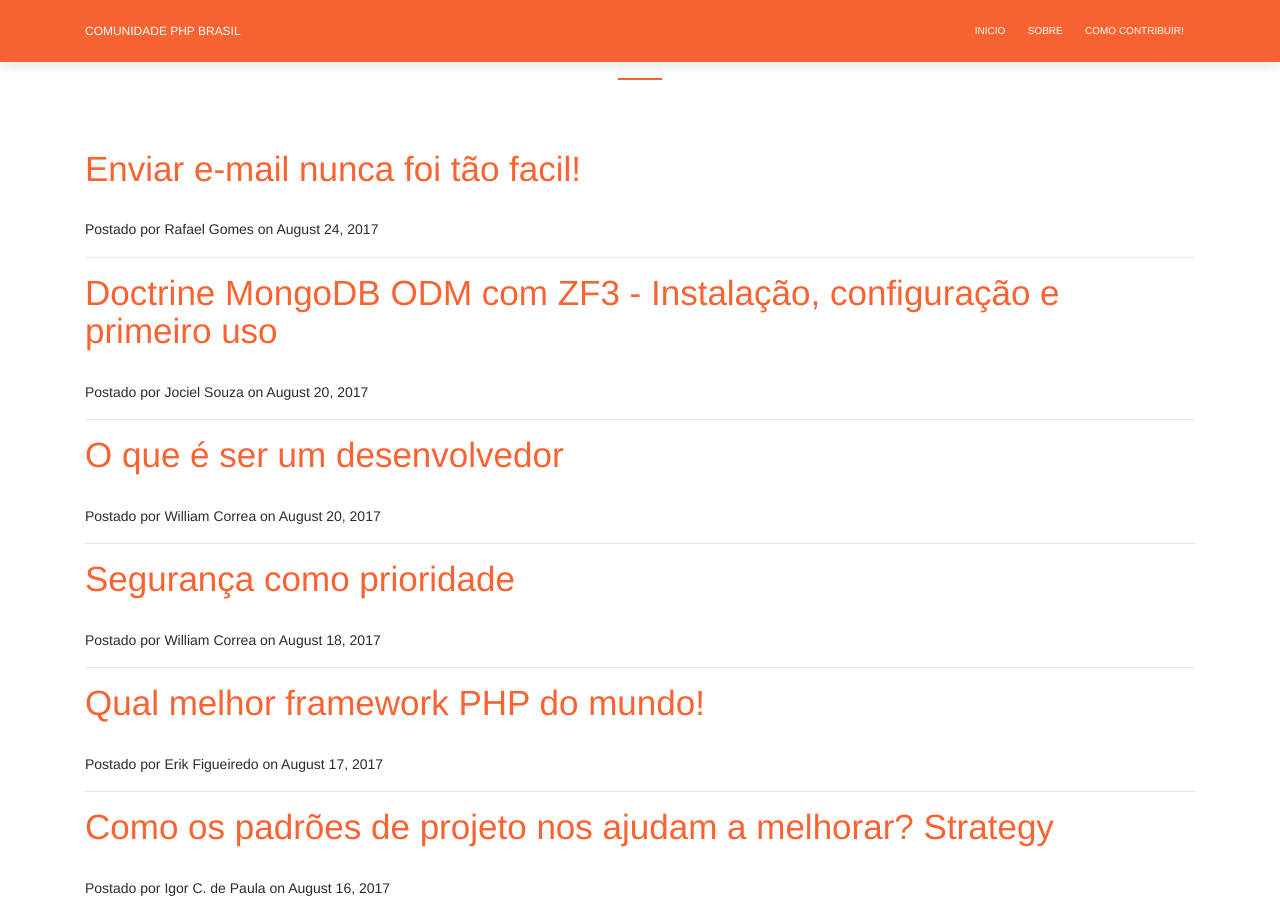
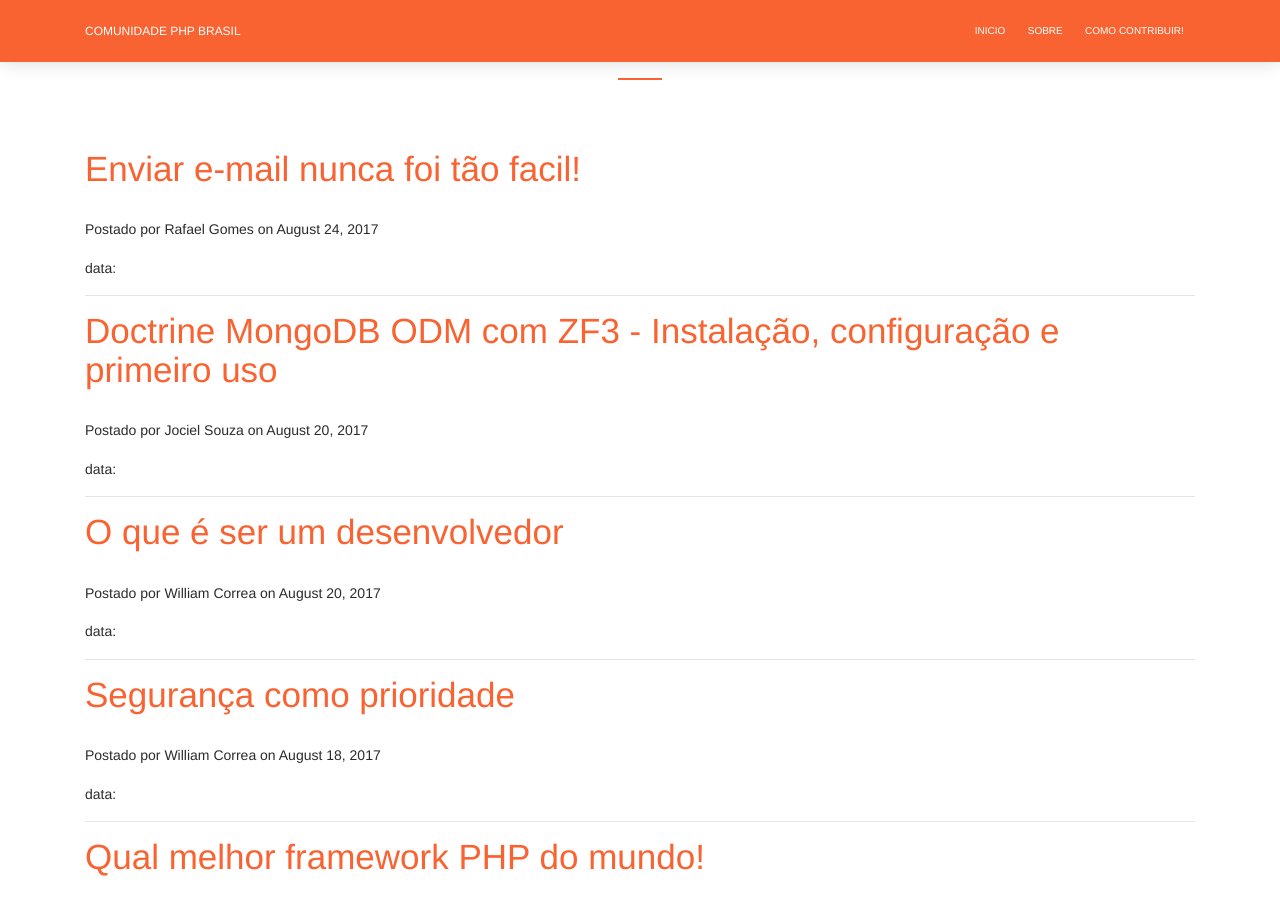
Before and after one commit to brasil-php/blog, a Jekyll site: the page built from index.html, in a window 1280 px wide and 900 px high, scrolled down 840 px. Built offline with Jekyll 4.4.1, drawn with Linux system fonts in a browser that asks for light colours; the list of posts is cut into pages by our own code.

Commit message:
Update date

```diff
--- a/index.html
+++ b/index.html
@@ -17,7 +17,7 @@
 
 
     <p class="post-meta">Postado por {% if post.author %}{{ post.author }}{% else %}{{ site.title }}{% endif %} on {{ post.date | date: "%B %-d, %Y" }}</p>
-    <p>{% assign m = page.date | date: "%-m" %}
+    <p> data: {% assign m = page.date | date: "%-m" %}
 {{ page.date | date: "%-d" }}
 {% case m %}
   {% when '1' %}Janeiro
```
